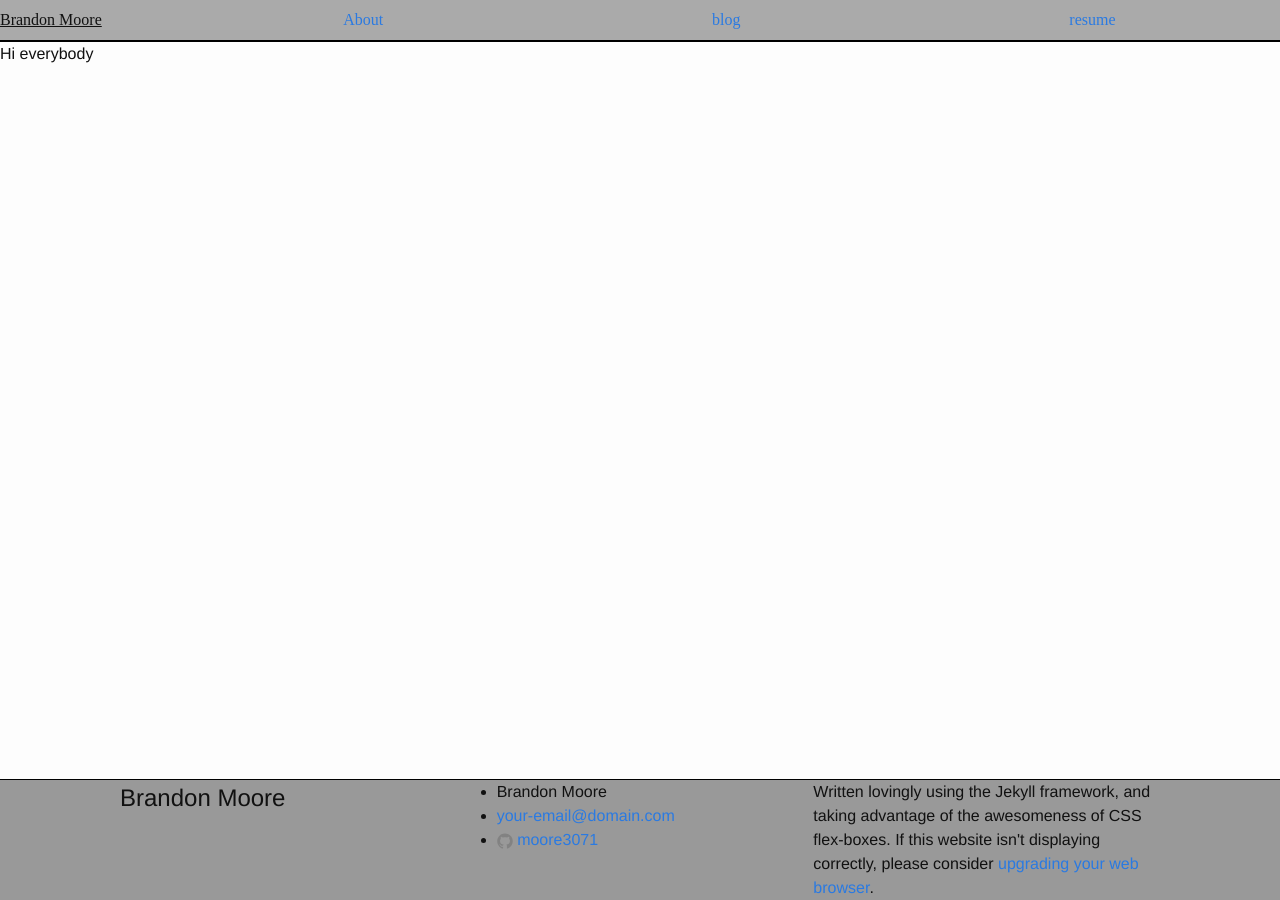
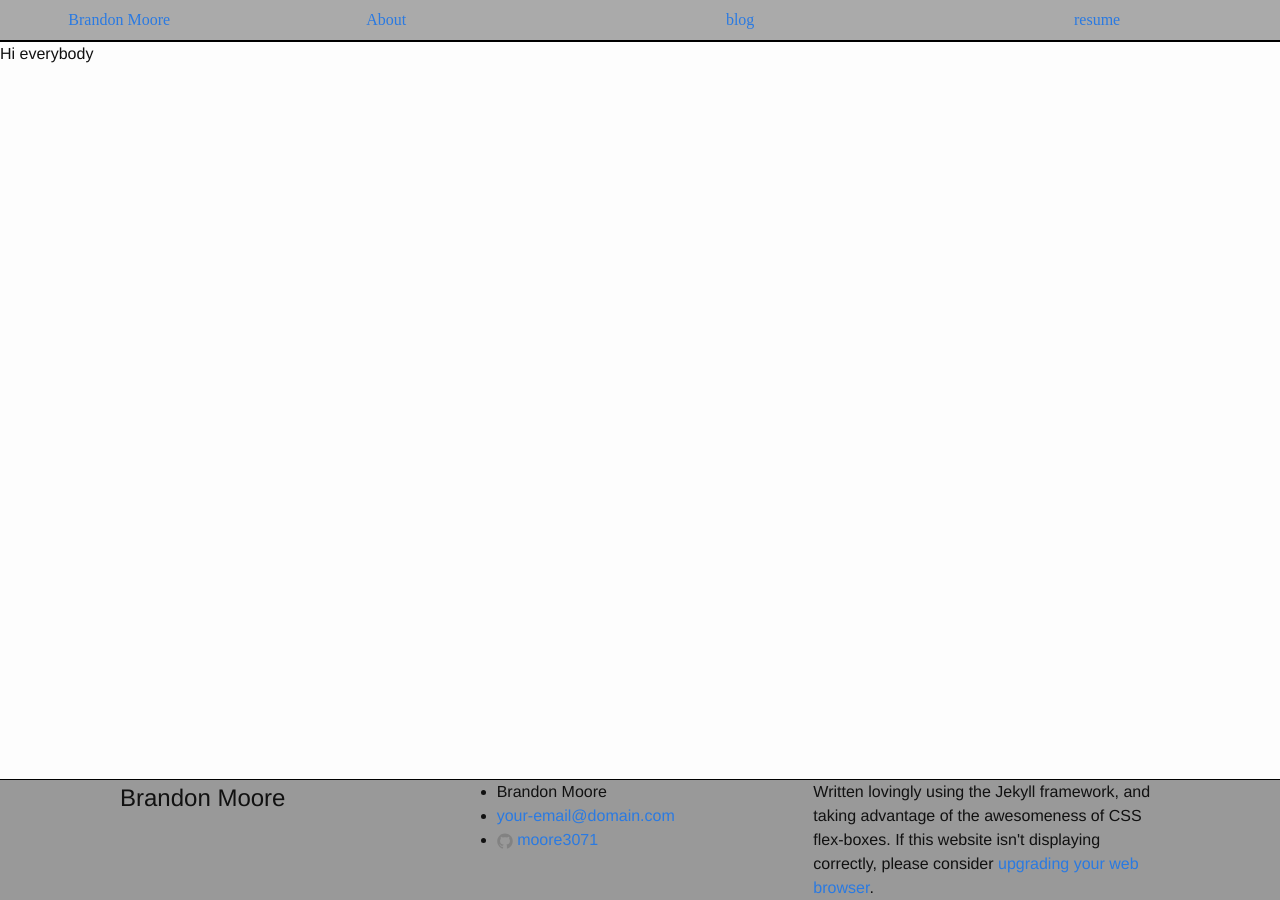
Before and after one commit to moore3071/moore3071.github.io, a Jekyll site: the page built from blog.html, in a window 1280 px wide. Built offline with Jekyll 4.4.1, drawn with Linux system fonts in a browser that asks for light colours; some web fonts are replaced.

Commit message:
Stylized header bar slightly

```diff
--- a/_sass/header.scss
+++ b/_sass/header.scss
@@ -28,8 +28,14 @@
 
 .site-title {
 	width: 13em;
+	margin-left: 2em;
+	text-align: center;
 }
 
 .page-link {
 	display: block;
 }
+
+.page-link:hover, .site-title:hover {
+	background: #eee;
+}
```
